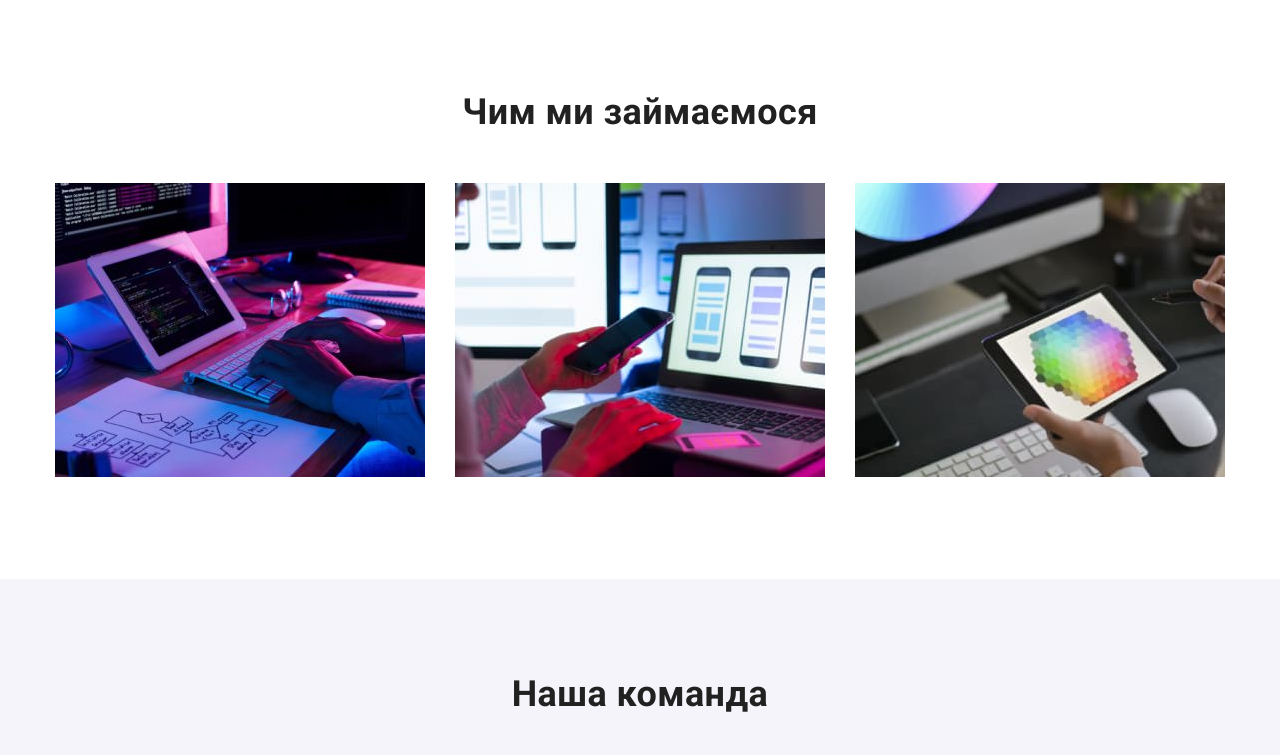
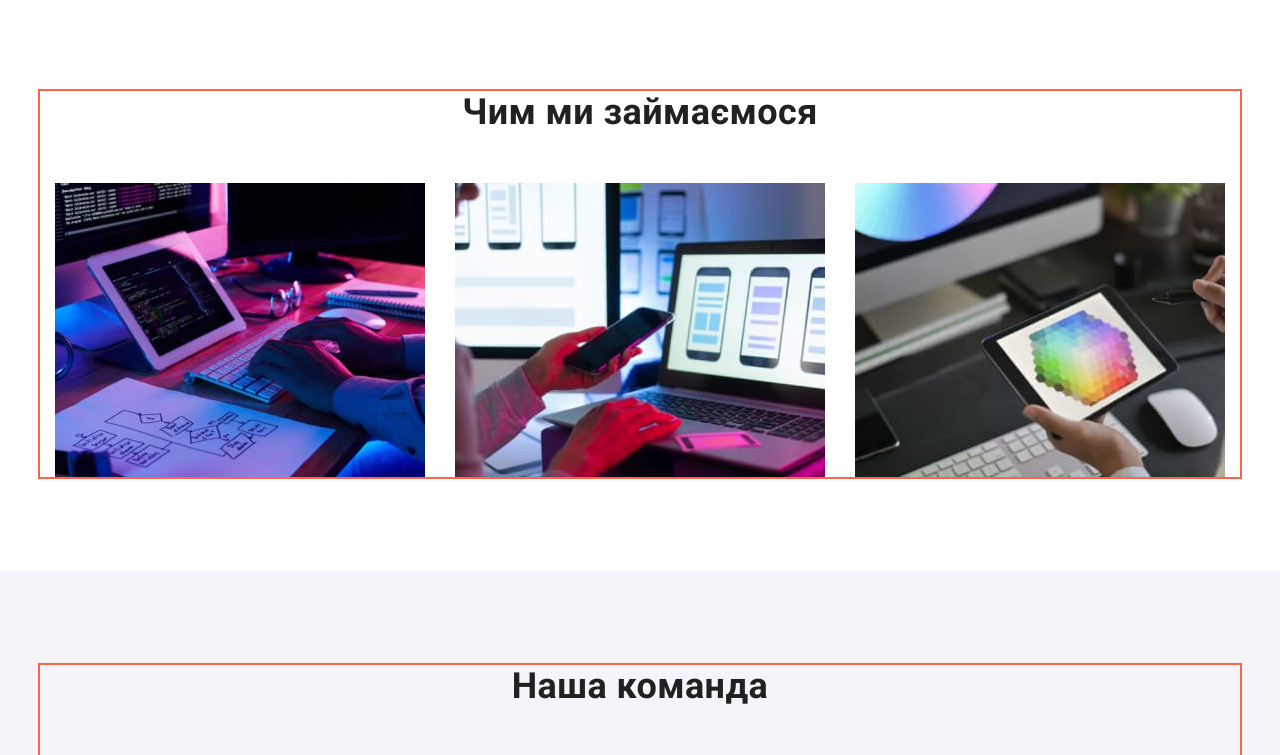
Before and after one commit to Ivanka1905/goit-markup-hw-03, a plain HTML site: page index.html in a window 1280 px wide. Shown: the part 874-1629 px from the top of the page. Drawn offline with nearby package versions, Linux system fonts and the light colour scheme.

Commit message:
виправлено img

```diff
--- a/css/styles.css
+++ b/css/styles.css
@@ -20,13 +20,14 @@ body{
 p, h1, h2, h3, h4, h5, ul {
     margin: 0;
 }
+img{display: block;}
 .container {
     margin-left: auto;
     margin-right: auto;
     width: 1200px;
     padding-left: 15px;
-    padding-right: 15px;}
-    /* outline: 2px solid tomato;} */
+    padding-right: 15px;
+    outline: 2px solid tomato;}
 /* шапка сайту */
 .header{display: flex;
     align-items: center;}
```
